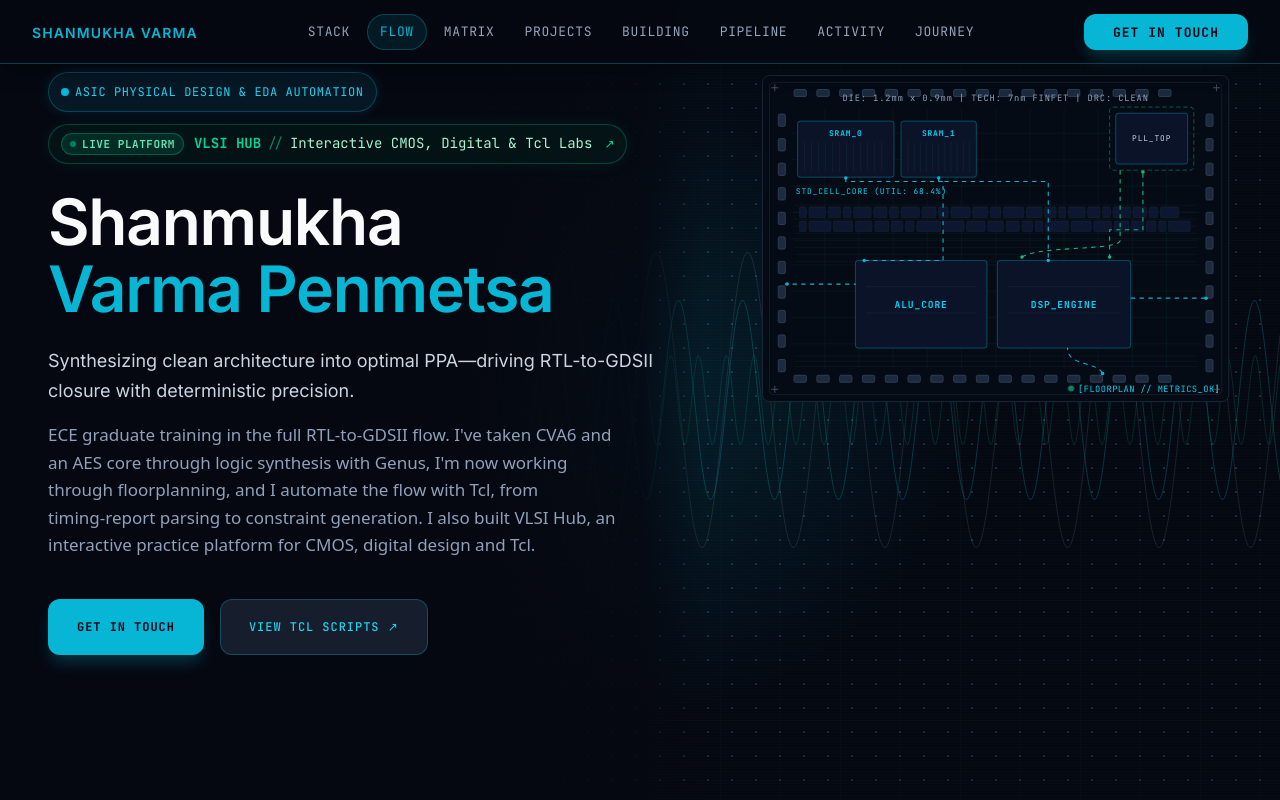
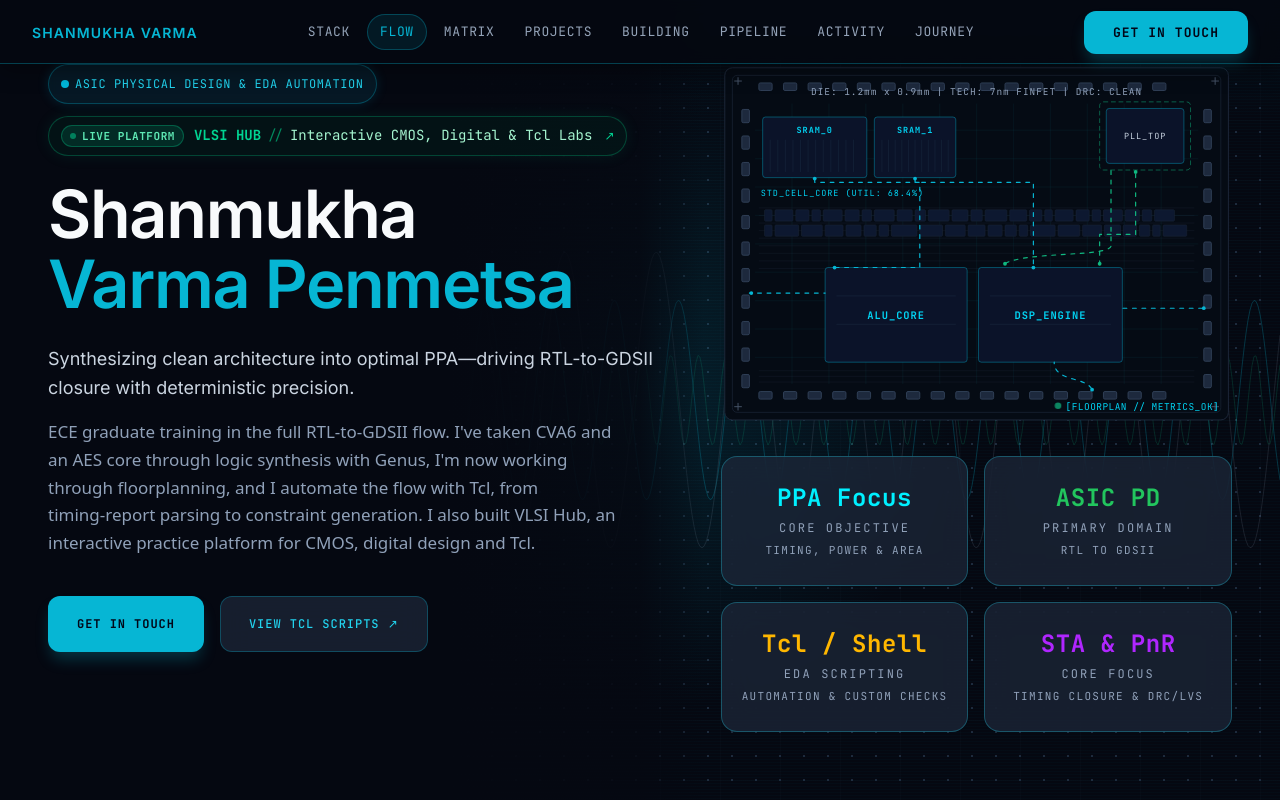
Before and after one commit to shanmukhavarma007/Portfolio-PD, a Next.js app: page / in a window 1280 px wide. Shown: the top 800 px of the page. Built offline with nearby package versions, Linux system fonts and the light colour scheme.

Commit message:
changed deadspace at hero

```diff
--- a/src/app/page.tsx
+++ b/src/app/page.tsx
@@ -1,6 +1,5 @@
 import { Nav } from "@/components/Nav";
 import { Hero } from "@/components/Hero";
-import { StatusStrip } from "@/components/StatusStrip";
 import { EngineeringProfile } from "@/components/EngineeringProfile";
 import { PDFlow } from "@/components/PDFlow";
 import { TechnicalMatrix } from "@/components/TechnicalMatrix";
@@ -18,7 +17,6 @@ export default function Home() {
       <Nav />
       <main id="main">
         <Hero />
-        <StatusStrip />
         <EngineeringProfile />
         <PDFlow />
         <TechnicalMatrix />
--- a/src/components/Hero.tsx
+++ b/src/components/Hero.tsx
@@ -3,11 +3,57 @@
 import { FloorplanVisual } from "./FloorplanVisual";
 import { HeroWaveform } from "./HeroWaveform";
 
+const STATUS_METRICS = [
+  {
+    value: "PPA Focus",
+    label: "CORE OBJECTIVE",
+    subtext: "Timing, Power & Area",
+    color: "var(--accent-cyan, #00f0ff)",
+  },
+  {
+    value: "ASIC PD",
+    label: "PRIMARY DOMAIN",
+    subtext: "RTL to GDSII",
+    color: "var(--accent-green, #22c55e)",
+  },
+  {
+    value: "Tcl / Shell",
+    label: "EDA SCRIPTING",
+    subtext: "Automation & Custom Checks",
+    color: "var(--accent-amber, #ffb700)",
+  },
+  {
+    value: "STA & PnR",
+    label: "CORE FOCUS",
+    subtext: "Timing Closure & DRC/LVS",
+    color: "var(--accent-purple, #b026ff)",
+  },
+];
+
+function StatTile({ metric }: { metric: typeof STATUS_METRICS[0] }) {
+  return (
+    <div className="glass-card flex min-h-[130px] flex-col items-center justify-center gap-1.5 px-4 py-4 text-center min-w-0">
+      <span
+        className="font-mono text-xl font-bold tracking-wide sm:text-2xl"
+        style={{ color: metric.color }}
+      >
+        {metric.value}
+      </span>
+      <span className="font-mono text-xs uppercase tracking-[0.18em] text-slate-400 whitespace-normal">
+        {metric.label}
+      </span>
+      <span className="font-mono text-[11px] uppercase tracking-[0.12em] text-slate-400 whitespace-normal">
+        {metric.subtext}
+      </span>
+    </div>
+  );
+}
+
 export function Hero() {
   return (
     <section
       id="hero"
-      className="scroll-reveal section-glow relative flex min-h-dvh flex-col overflow-hidden pt-[calc(72px+env(safe-area-inset-top,0px))] pb-8 lg:pb-12"
+      className="scroll-reveal section-glow relative flex min-h-dvh flex-col overflow-hidden pt-[calc(64px+env(safe-area-inset-top,0px))] pb-8 lg:pb-12"
     >
       {/* Background grid */}
       <div
@@ -54,22 +100,25 @@ export function Hero() {
         }}
       />
 
-      <div className="section-inner flex flex-col-reverse lg:grid lg:grid-cols-[7fr_5fr] items-start gap-8 lg:gap-12 w-full relative z-10">
-        {/* ASIC floorplan visualization */}
-        <div className="flex justify-center w-full lg:order-2" aria-hidden="true">
-          <div
-            style={{
-              position: "relative",
-              aspectRatio: "540 / 380",
-              maxHeight: "min(420px, 55vh)",
-              width: "100%",
-            }}
-          >
-            <FloorplanVisual />
+      <div className="section-inner flex flex-col-reverse lg:grid lg:grid-cols-[minmax(0,1.1fr)_minmax(0,0.9fr)] items-stretch gap-8 lg:gap-12 w-full relative z-10">
+        {/* Right column: floorplan + stat tiles (lg+) / stacked (mobile) */}
+        <div className="flex w-full lg:order-2 flex-col items-center justify-center gap-6 lg:gap-8 min-w-0">
+          {/* ASIC floorplan visualization */}
+          <div className="w-full max-w-[540px] lg:max-w-full" aria-hidden="true">
+            <div style={{ position: "relative", aspectRatio: "540 / 380", width: "100%" }}>
+              <FloorplanVisual />
+            </div>
+          </div>
+
+          {/* Stat tiles — 2x2 grid on lg+, single column on mobile */}
+          <div className="grid w-full grid-cols-1 gap-4 lg:grid-cols-2 lg:gap-4">
+            {STATUS_METRICS.map((metric) => (
+              <StatTile key={metric.label} metric={metric} />
+            ))}
           </div>
         </div>
 
-        {/* Hero text content */}
+        {/* Hero text content (left column on lg+) */}
         <div className="max-w-[680px] flex flex-col w-full lg:order-1">
           {/* Text stack with explicit mt-* for precise spacing */}
           <div className="flex flex-col max-w-[60ch]">
@@ -112,7 +161,7 @@ export function Hero() {
             </div>
 
             {/* Name — 24px from badges */}
-            <h1 className="mt-6 text-[clamp(2.5rem,5vw,4.5rem)] font-semibold leading-[1.05] tracking-tight text-balance"
+            <h1 className="mt-6 text-[clamp(2.75rem,5.2vw,5rem)] font-semibold leading-[1.05] tracking-tight text-balance"
               style={{
                 fontFamily: "var(--font-display)",
                 color: "var(--text)",
@@ -137,8 +186,8 @@ export function Hero() {
             </p>
           </div>
 
-          {/* CTAs — 32px mobile / 40px desktop from paragraph */}
-          <div className="mt-8 sm:mt-10 flex flex-col sm:flex-row gap-3 sm:gap-4 w-full sm:w-auto">
+          {/* CTAs — 40px from paragraph */}
+          <div className="mt-10 flex flex-col sm:flex-row gap-3 sm:gap-4 w-full sm:w-auto">
             <a
               href="#contact"
               className="btn-primary btn-hover-lift h-12 sm:h-14 flex items-center justify-center w-full sm:w-auto text-center"
--- a/src/components/Nav.tsx
+++ b/src/components/Nav.tsx
@@ -203,7 +203,7 @@ export function Nav() {
             <a
               href="#contact"
               onClick={() => onNavClick("#contact")}
-              className="btn-primary whitespace-nowrap h-9 px-5"
+              className="btn-primary whitespace-nowrap px-5"
               style={{
                 fontFamily: "var(--font-mono)",
                 fontSize: "13px",
--- a/src/components/Projects.tsx
+++ b/src/components/Projects.tsx
@@ -604,7 +604,11 @@ function SnapshotViewer({ snapshots }: { snapshots: Snapshot[] }) {
   );
 }
 
-function MetricsStrip({ metrics }: { metrics: Metric[] }) {
+function MetricsStrip({
+  metrics,
+  xlCols,
+  className,
+}: { metrics: Metric[]; xlCols?: 3 | 4; className?: string }) {
   const TONE_STYLES: Record<MetricTone, string> = {
     neutral: "border-slate-700 bg-slate-800/50 text-slate-300",
     warning: "border-amber-500/30 bg-amber-500/10 text-amber-300",
@@ -612,7 +616,9 @@ function MetricsStrip({ metrics }: { metrics: Metric[] }) {
   };
 
   return (
-    <div className="grid grid-cols-2 sm:grid-cols-3 lg:grid-cols-4 gap-2 mt-4">
+    <div
+      className={`grid grid-cols-2 md:grid-cols-3 gap-2 ${xlCols === 4 ? "xl:grid-cols-4" : ""} ${className || ""}`}
+    >
       {metrics.map((metric) => (
         <div
           key={metric.label}
@@ -621,7 +627,7 @@ function MetricsStrip({ metrics }: { metrics: Metric[] }) {
           <div className="font-mono text-[10px] uppercase tracking-[0.15em] text-slate-400 mb-1">
             {metric.label}
           </div>
-          <div className="font-mono text-sm font-medium tracking-wide leading-tight">
+          <div className="font-mono text-sm font-medium tracking-wide leading-tight tabular-nums whitespace-nowrap">
             {metric.value}
           </div>
         </div>
@@ -634,6 +640,8 @@ function ProjectCard({ project }: { project: Project }) {
   const hasSnapshots = project.snapshots && project.snapshots.length > 0;
   const hasConsole = project.previewTitle && !hasSnapshots;
   const hasMetrics = project.metrics && project.metrics.length > 0;
+  // AES has 7 metrics -> use 4 columns on xl for 4+3 layout
+  const useXl4Cols = project.num === "03";
 
   return (
     <article
@@ -642,8 +650,10 @@ function ProjectCard({ project }: { project: Project }) {
     >
       <div className="grid grid-cols-1 gap-8 lg:grid-cols-2 lg:gap-10">
         {/* Left: details & actions */}
-        <div className="flex flex-col min-w-0">
-          <div className="mb-3 flex flex-wrap items-center gap-3">
+        <div className="flex flex-col min-w-0 h-full justify-between">
+          {/* Top content: label row -> title -> description -> metrics */}
+          <div className="flex flex-col">
+            <div className="flex flex-wrap items-center gap-3">
               <span className="font-mono text-xs font-bold tracking-widest text-slate-400">
                 {project.num}
               </span>
@@ -670,37 +680,43 @@ function ProjectCard({ project }: { project: Project }) {
             </div>
 
             <h3
-            className="mb-4 text-xl font-bold leading-tight tracking-tight text-white sm:text-2xl"
+              className="mt-3 text-xl font-bold leading-tight tracking-tight text-white sm:text-2xl"
               style={{ fontFamily: "var(--font-display)" }}
             >
               {project.title}
             </h3>
 
-          <p className="mb-6 max-w-xl text-sm leading-relaxed text-slate-300">
+            <p className="mt-3 max-w-xl text-sm leading-relaxed text-slate-300">
               {project.description}
             </p>
 
-          {hasMetrics && <MetricsStrip metrics={project.metrics!} />}
+            {hasMetrics && (
+              <MetricsStrip
+                className="mt-6"
+                metrics={project.metrics!}
+                xlCols={useXl4Cols ? 4 : 3}
+              />
+            )}
+          </div>
 
-          <div className="mb-7">
-            <div className="mb-2.5 font-mono text-[10px] uppercase tracking-[0.25em] text-slate-400">
-              Tech Stack
+          {/* Footer group: TECH STACK label -> chips -> links (pushed to bottom, min 28px from metrics) */}
+          <div className="mt-7 flex flex-col gap-3">
+            <div className="font-mono text-xs font-semibold uppercase tracking-widest text-cyan-400">
+              TECH STACK
             </div>
-            <div className="flex flex-wrap gap-2">
+            <div className="flex flex-wrap items-start gap-2">
               {project.tags.map((tag) => (
                 <span
                   key={tag}
-                  className="glass-badge font-mono text-[10px] tracking-wide"
+                  className="inline-flex items-center h-7 px-3 text-xs font-mono font-medium tracking-wider uppercase rounded-md border border-cyan-500/30 bg-cyan-950/40 text-cyan-300 transition-colors duration-200 hover:border-cyan-400/50 hover:bg-cyan-950/60"
                 >
                   {tag}
                 </span>
               ))}
             </div>
-          </div>
-
             {/* Actions - only for VLSI Hub (has liveUrl) */}
             {project.liveUrl && project.primaryCta && (
-            <div className="mt-auto flex flex-wrap gap-3">
+              <div className="mt-6 flex flex-wrap gap-3">
                 <a
                   href={project.primaryCta.href}
                   target="_blank"
@@ -721,6 +737,7 @@ function ProjectCard({ project }: { project: Project }) {
                 )}
               </div>
             )}
+          </div>
         </div>
 
         {/* Right: snapshot viewer or tabbed console */}
```
Lines whose indentation alone changed are shown as unchanged.
